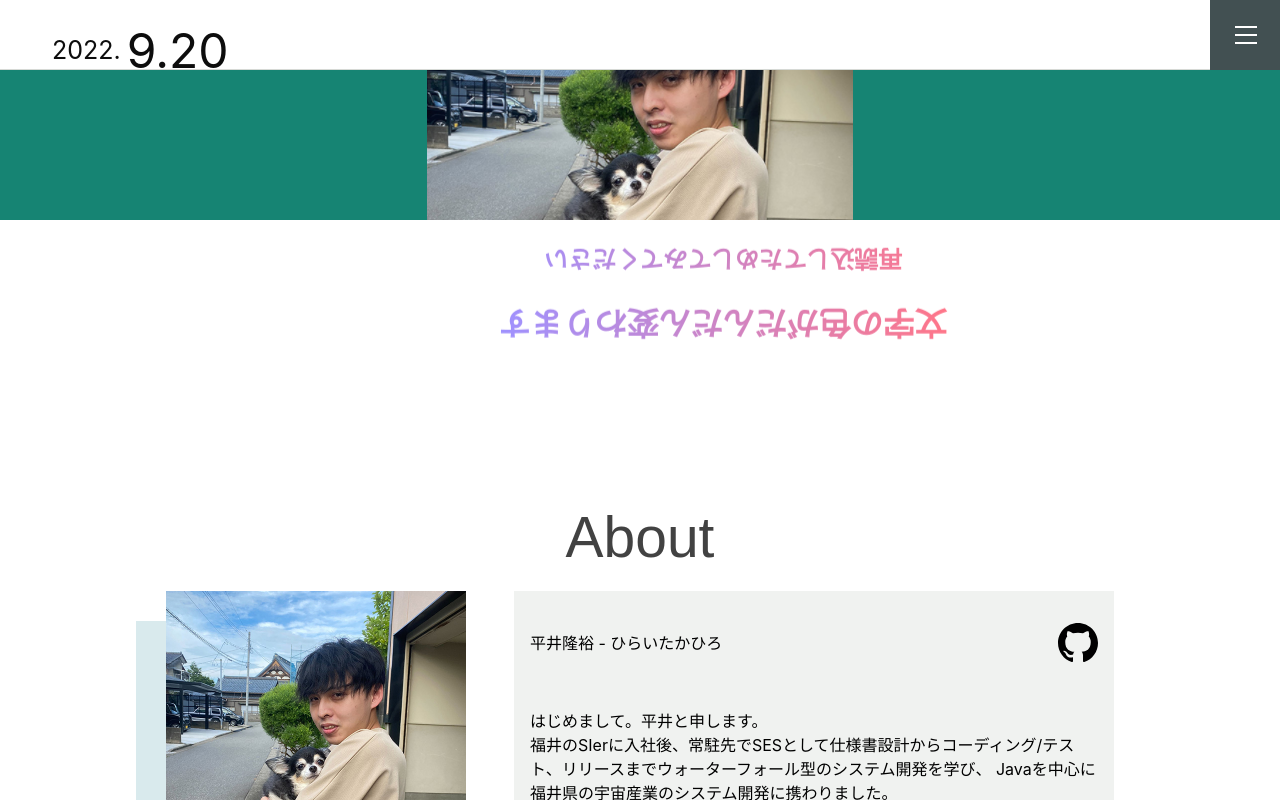
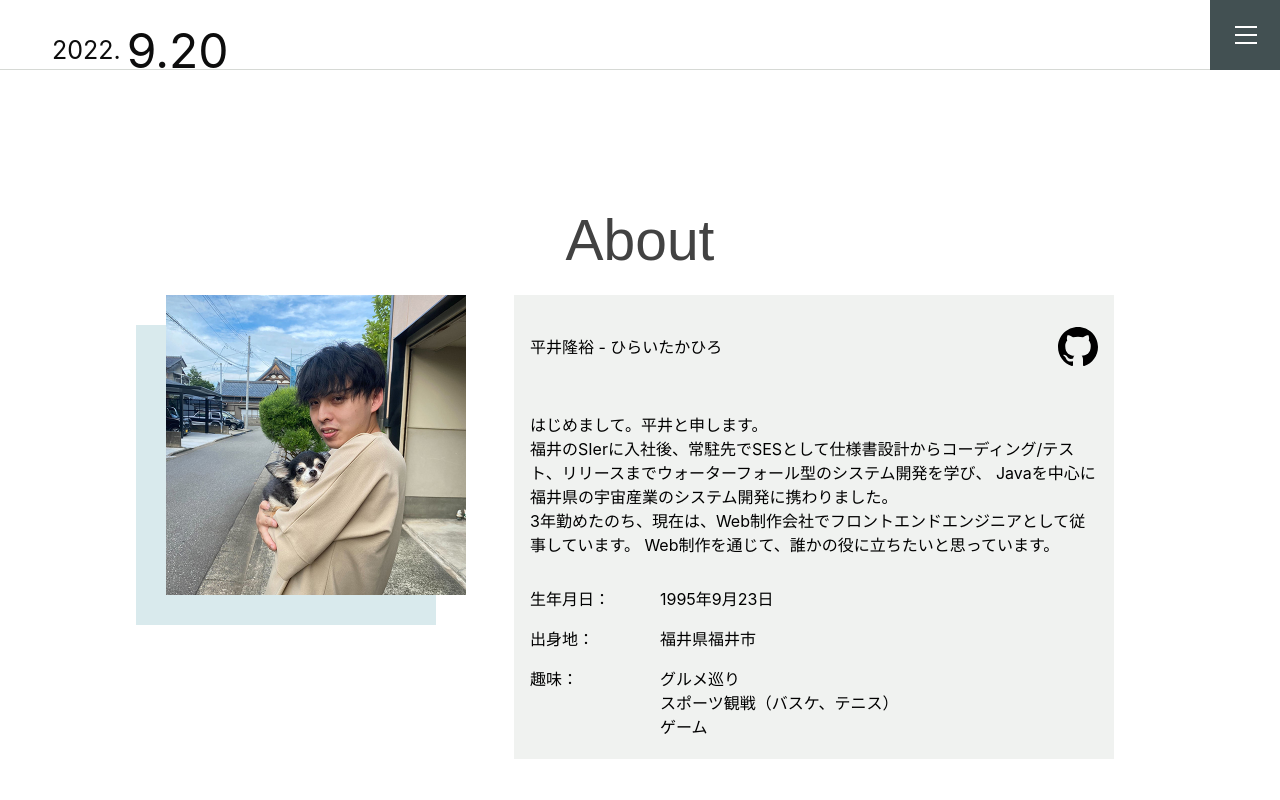
Before and after one commit to t-hirai03/hirai-react-portfolio, a React (Create React App) app: page / in a window 1280 px wide. Shown: the top 800 px of the page. Built offline with nearby package versions, Linux system fonts and the light colour scheme; a web font is replaced by a local one.

Commit message:
慣性スクロール実装。フッターの文言をハンバーガーメニューに記述予定

```diff
--- a/src/assets/scss/index.scss
+++ b/src/assets/scss/index.scss
@@ -13,3 +13,32 @@ code {
   font-family: source-code-pro, Menlo, Monaco, Consolas, 'Courier New',
     monospace;
 }
+
+div {
+  /* IE, Edge 対応 */
+  -ms-overflow-style: none;
+  /* Firefox 対応 */
+  scrollbar-width: none;
+}
+
+/* Chrome, Safari 対応 */
+div::-webkit-scrollbar {
+  display: none;
+}
+
+.index {
+  &-contents {
+    // react-three/dreiのsscrollを実装の関係でwidth指定
+    > div {
+      > div {
+        > div {
+          > div {
+            > div {
+              width: 100%;
+            }
+          }
+        }
+      }
+    }
+  }
+}
--- a/src/components/drawCanvas.tsx
+++ b/src/components/drawCanvas.tsx
@@ -67,6 +67,7 @@ function Items() {
   const { width: w, height: h } = useThree((state) => state.viewport)
   return (
     <Scroll>
+      <Image url={face} position={[-w / 6, 0, 0]} />
       <Item url={face} scale={[w / 3, w / 3, 1]} />
       {/* <Item url={face} scale={[w / 3, w / 3, 1]} position={[-w / 6, 0, 0]} /> */}
       {/* <Item url="/2.jpg" scale={[2, w / 3, 1]} position={[w / 30, -h, 0]} />
@@ -82,17 +83,16 @@ function Items() {
 }
 
 export const App = () => (
-  <Canvas orthographic camera={{ zoom: 80 }} gl={{ alpha: false, antialias: false, stencil: false, depth: false }} dpr={[1, 1.5]} flat>
-    <color attach="background" args={['#168473']} />
+  <Canvas orthographic camera={{ zoom: 80 }} gl={{ alpha: false, antialias: false, stencil: false, depth: false }} dpr={[1, 1.5]} style={{ height: '100vh' }}>
+    <color attach="background" args={['#f0f0f0']} />
     <ScrollControls damping={6} pages={5} style={{ height: '100vh' }}>
-      <Items />
-      {/* <Scroll html style={{ width: '100%' }}> */}
+      {/* <Items /> */}
       <Scroll html>
-        <h1 style={{ position: 'absolute', top: '100vh', right: '20vw', fontSize: '25em', transform: `translate3d(0,-100%,0)` }}>all</h1>
-        <h1 style={{ position: 'absolute', top: '180vh', left: '10vw' }}>hail</h1>
-        <h1 style={{ position: 'absolute', top: '260vh', right: '10vw' }}>thee,</h1>
-        <h1 style={{ position: 'absolute', top: '350vh', left: '10vw' }}>thoth</h1>
-        <h1 style={{ position: 'absolute', top: '450vh', right: '10vw' }}>
+        <h1>mv</h1>
+        <h1 style={{ position: 'absolute', top: '180vh', left: '10vw' }}>about</h1>
+        <h1 style={{ position: 'absolute', top: '260vh', left: '10vw' }}>skill</h1>
+        <h1 style={{ position: 'absolute', top: '350vh', left: '10vw' }}>contact</h1>
+        <h1 style={{ position: 'absolute', top: '450vh', left: '10vw' }}>
           her
           <br />
           mes.
--- a/src/components/footer.tsx
+++ b/src/components/footer.tsx
@@ -11,7 +11,7 @@ function footer() {
         </a>
       </div>
       <div className="ly_inner footer-copyRight">
-        <p>&copy; Takahiro hirai all right reserved.</p>
+        <p>&copy; takahiro hirai all right reserved.</p>
       </div>
     </footer>
   );
--- a/src/components/gsap.tsx
+++ b/src/components/gsap.tsx
@@ -16,8 +16,8 @@ function App() {
   }, [div]);
   return (
     <div ref={div} className="App">
-      <h1>文字の色がだんだん変わります</h1>
-      <h2>再読込してためしてみてください</h2>
+      {/* <h1>文字の色がだんだん変わります</h1>
+      <h2>再読込してためしてみてください</h2> */}
     </div>
   );
 }
--- a/src/components/header.tsx
+++ b/src/components/header.tsx
@@ -61,7 +61,7 @@ function header() {
         <div className="header-navMenu">
           <ul className="header-navMenu-list">
             <li className="header-navMenu-item">
-              <a href="/">
+              <a href="#about">
                 <span>Top</span>
               </a>
             </li>
--- a/src/index.tsx
+++ b/src/index.tsx
@@ -1,25 +1,68 @@
-import React from 'react';
-import ReactDOM from 'react-dom/client';
-import './assets/scss/index.scss';
-import HeaderSection from './components/header';
-import Top from './page/top';
-import FooterSection from './components/footer';
-import reportWebVitals from './reportWebVitals';
-import 'ress';
-import 'sanitize.css';
+// import React from 'react';
+import ReactDOM from "react-dom/client";
+import "./assets/scss/index.scss";
+import HeaderSection from "./components/header";
+import Top from "./page/top";
+import FooterSection from "./components/footer";
+import reportWebVitals from "./reportWebVitals";
+import "ress";
+import "sanitize.css";
+
+import React, { useRef } from "react";
+import { Canvas, useFrame, useThree } from "@react-three/fiber";
+import { useIntersect, Image, ScrollControls, Scroll } from "@react-three/drei";
 
 const root = ReactDOM.createRoot(
-  document.getElementById('root') as HTMLElement
+  document.getElementById("root") as HTMLElement
 );
 root.render(
   <React.StrictMode>
     {/* ヘッダー */}
     <HeaderSection />
     {/* コンテンツ */}
-    <Top />
+    <div className="index-contents">
+    <Canvas
+      orthographic
+      camera={{ zoom: 80 }}
+      gl={{ alpha: false, antialias: false, stencil: false, depth: false }}
+      dpr={[1, 1.5]}
+      style={{
+        height: "100vh",
+      }}
+    >
+      {/* <color attach="background" args={["#f0f0f0"]} /> */}
+      <color attach="background" args={["#fff"]} />
+      <ScrollControls
+        pages={3} // Each page takes 100% of the height of the canvas
+        distance={1} // A factor that increases scroll bar travel (default: 1)
+        damping={6} // Friction, higher is faster (default: 4)
+        horizontal={false} // Can also scroll horizontally (default: false)
+        infinite={false} // Can also scroll infinitely (default: false)
+      >
+        <Scroll html>
+          <Top />
+        </Scroll>
+      </ScrollControls>
+    </Canvas>
+    </div>
     {/* フッター */}
-    <FooterSection />
+    {/* <FooterSection /> */}
   </React.StrictMode>
+);
+
+export const App = () => (
+  <Canvas
+    orthographic
+    camera={{ zoom: 80 }}
+    gl={{ alpha: false, antialias: false, stencil: false, depth: false }}
+    dpr={[1, 1.5]}
+    style={{ height: "100vh" }}
+  >
+    <color attach="background" args={["#f0f0f0"]} />
+    <ScrollControls damping={6} pages={5} style={{ height: "100vh" }}>
+      <Scroll html></Scroll>
+    </ScrollControls>
+  </Canvas>
 );
 
 // If you want to start measuring performance in your app, pass a function
--- a/src/page/top.tsx
+++ b/src/page/top.tsx
@@ -4,6 +4,7 @@ import hiraiFaceImage from "../assets/image/page/top/face.jpg";
 import gitHubLogo from "../assets/image/page/top/github-icon.svg";
 import Charts from "../components/chart";
 import Contact from "../components/contact";
+import Footer from "../components/footer";
 import DrawCanvas from "../components/drawCanvas";
 import Gsap from "../components/gsap";
 import "../assets/scss/page/top.scss";
@@ -11,8 +12,8 @@ import "../assets/scss/page/top.scss";
 function top() {
   return (
     <div className="top ly_main">
-      <DrawCanvas />
-      <Gsap />
+      {/* <DrawCanvas /> */}
+      {/* <Gsap /> */}
       {/* <section className="top-mv">
         <div className="top-mv_cloud01"></div>
         <div className="top-mv_cloud02"></div>
@@ -29,7 +30,7 @@ function top() {
           </a>
         </div>
       </section> */}
-      <section className="top-section">
+      <section id="about" className="top-section">
         <div className="ly_inner">
           <h2 className="top-contents_title">About</h2>
           <div className="top-about">
```
